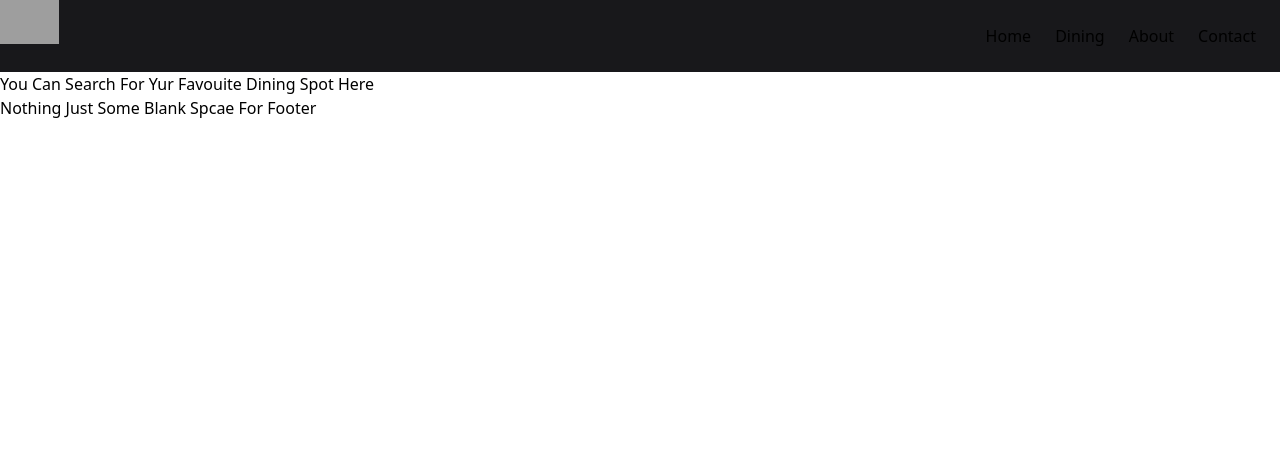
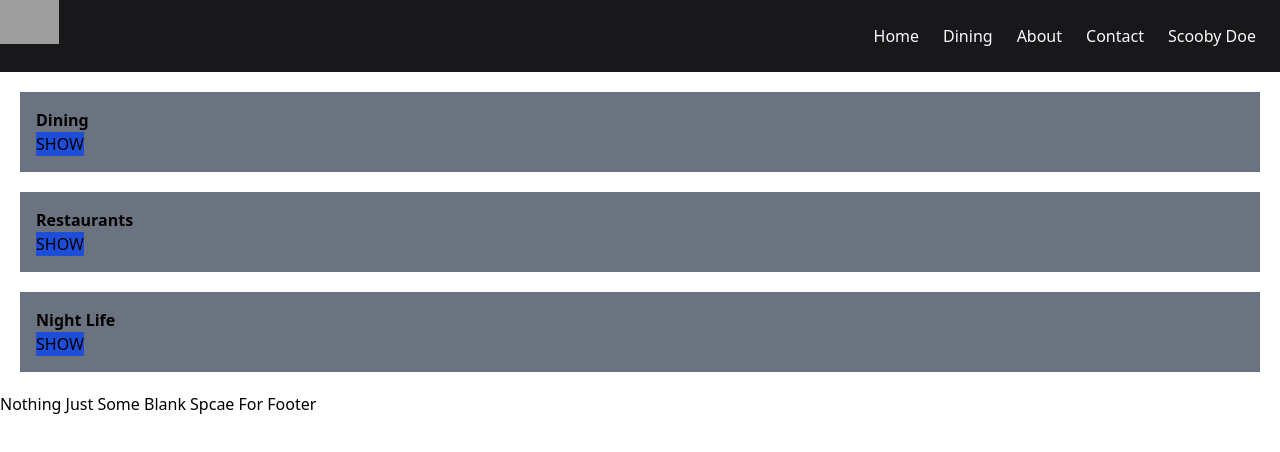
Before and after one commit to RahulKRavi/Namaste-React, a React (Vite) app: page /dining in a window 1280 px wide. Shown: the top 452 px of the page. Built offline with nearby package versions, Linux system fonts and the light colour scheme; grey boxes are pictures that could not be loaded.

Commit message:
add useContext

```diff
--- a/src/components/Body.js
+++ b/src/components/Body.js
@@ -33,9 +33,9 @@ const Body = () => {
     }
     return filterdRestaurants.length===0 ? (<Shimmer />):(
         <>
-            <div className="searchContainer">
+            <div className="flex justify justify-center">
                 <input type="text"
-                        className="search-input"
+                        className="border border-spacing-3 border-cyan-500"
                         value={searchText}
                         onChange={(e) => { setSearchText(e.target.value) }}>
                 </input>
@@ -45,7 +45,7 @@ const Body = () => {
                 }}>Search</button>
             </div>
 
-            <div className="body">
+            <div className="flex flex-wrap bg-yellow-200 m-4">
                 {filterdRestaurants.map((restaurant) => {
                     return (
                         <Link to={"/restaurant/"+restaurant.info.id} key={restaurant.info.id}>
--- a/src/components/Dining.js
+++ b/src/components/Dining.js
@@ -1,6 +1,39 @@
+import { useState } from 'react'
+
+const Section = ({title,description}) => {
+    const [isDisplayed,setIsDisplayed] = useState(false);
+    return (
+        <div className="bg-gray-500 m-5 p-4">
+            <h2 className="font-semibold">{title}</h2>
+            {isDisplayed ?
+                (<button
+                    onClick={() => setIsDisplayed(false)}
+                    className="bg-blue-700" >HIDE</button>) :
+                (<button
+                    onClick={() => setIsDisplayed(true)}
+                    className="bg-blue-700">SHOW</button>)}
+            {isDisplayed && <span><br></br>{description}</span>}
+        </div >
+    )
+}
+
+
 const Dining = () => {
     return (
-        <h1>You Can Search For Yur Favouite Dining Spot Here</h1>
+        <div>
+            <Section
+                title="Dining"
+                description="Despite this, many restaurants struggle to write an effective description for their website. Doing so requires a mix of skills not every restaurant has — writing, design and a keen understanding of digital user behavior — but there are tools in place to make the job easier. For example, if you build your website with BentoBox, full-service designers can help create your website on a template that is proven to be user-friendly. That takes care of the design and user behavior hurdles"
+            />
+            <Section
+                title="Restaurants"
+                description="Despite this, many restaurants struggle to write an effective description for their website. Doing so requires a mix of skills not every restaurant has — writing, design and a keen understanding of digital user behavior — but there are tools in place to make the job easier. For example, if you build your website with BentoBox, full-service designers can help create your website on a template that is proven to be user-friendly. That takes care of the design and user behavior hurdles"
+            />
+            <Section
+                title="Night Life"
+                description="Despite this, many restaurants struggle to write an effective description for their website. Doing so requires a mix of skills not every restaurant has — writing, design and a keen understanding of digital user behavior — but there are tools in place to make the job easier. For example, if you build your website with BentoBox, full-service designers can help create your website on a template that is proven to be user-friendly. That takes care of the design and user behavior hurdles"
+            />
+        </div>
     )
 }
 export default Dining;
--- a/src/components/Header.js
+++ b/src/components/Header.js
@@ -1,15 +1,20 @@
 import { Link } from "react-router-dom";
 import { LOGO_IMG_URL } from "../utils/Config";
+import { useContext } from "react";
+import UserContext from "../utils/UserContex";
 
 const Header = () => {
+    const {user} = useContext(UserContext)
     return (
         <div className="flex justify-between bg-zinc-900">
             <img className="h-11" alt="Logo of eatnow" src={LOGO_IMG_URL}></img>
             <ul className="flex m-3">
-                <li className="p-3"><Link to="/">Home</Link></li>
-                <li className="p-3"><Link to="/dining">Dining</Link></li>
-                <li className="p-3"><Link to="/about">About</Link></li>
-                <li className="p-3"><Link to="/contact">Contact</Link></li>
+                <li className="p-3 text-gray-50"><Link to="/">Home</Link></li>
+                <li className="p-3 text-gray-50"><Link to="/dining">Dining</Link></li>
+                <li className="p-3 text-gray-50"><Link to="/about">About</Link></li>
+                <li className="p-3 text-gray-50"><Link to="/contact">Contact</Link></li>
+                <li className="p-3 text-gray-50">{user.name}</li>
+
             </ul>
         </div>
     )
--- a/src/components/RestaurantCard.js
+++ b/src/components/RestaurantCard.js
@@ -2,8 +2,8 @@ import { IMG_CDN_URL } from "../utils/Config";
 
 const RestaurantCard = ({name,cuisines,avgRatingString,cloudinaryImageId}) => {
     return (
-        <div className="card">
-            <img className="card-img" src={IMG_CDN_URL+cloudinaryImageId} alt="Avatar"></img>
+        <div className="bg-white m-2 p-3 w-96">
+            <img className="h-14" src={IMG_CDN_URL+cloudinaryImageId} alt="Avatar"></img>
             <div className="container">
                 <h4><b>{name}</b></h4>
                 <p>{cuisines.join(",")}</p>
--- /dev/null
+++ b/src/utils/UserContex.js
@@ -0,0 +1,9 @@
+import { createContext } from "react";
+
+const UserContext = createContext({
+    user: {
+        name:"Scooby Doe",
+        email:"douchebag@gmail.com"
+    }}
+)
+export default UserContext
```
